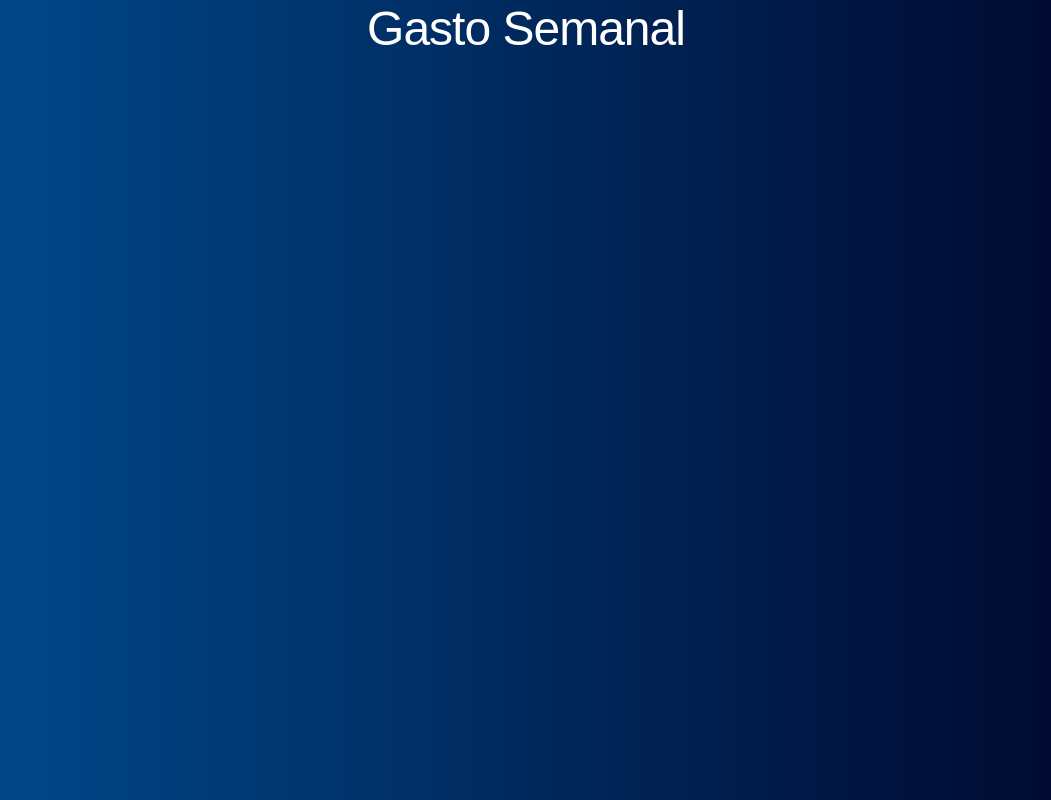
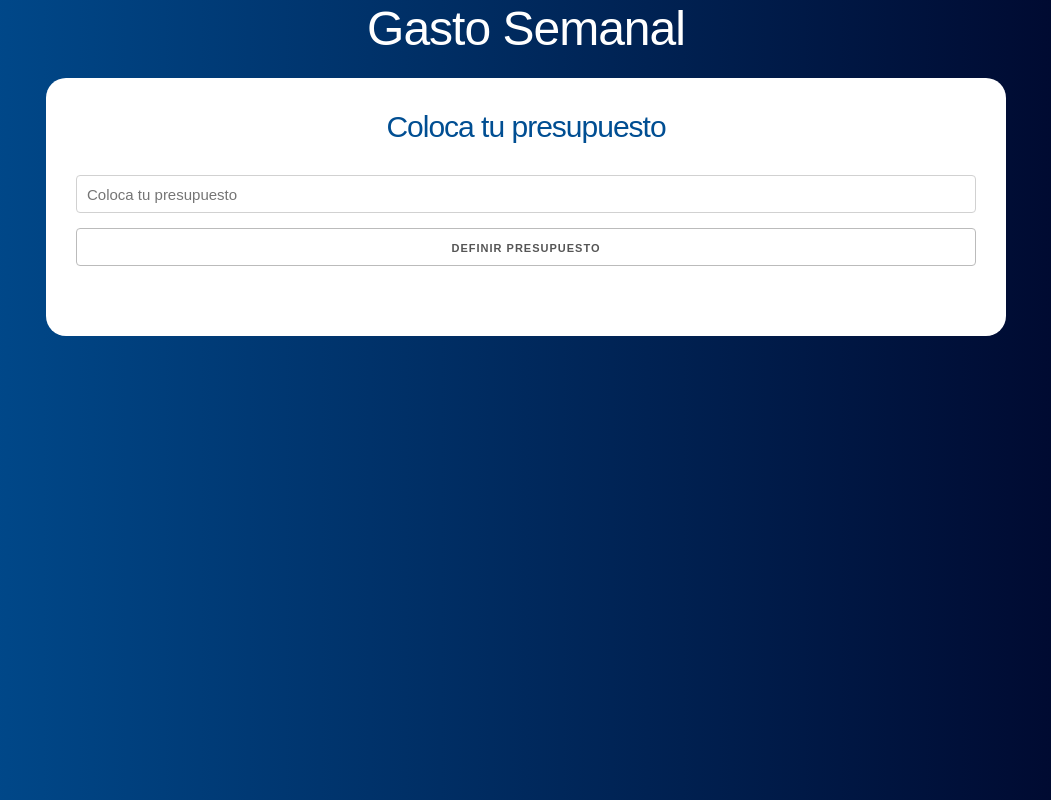
Before and after one commit to Fern4ndox/PresupuestoReact, a React (Create React App) app: page / in a window 1280 px wide. Shown: the whole page, without its empty margins (114-1165 px from the left). Built offline with nearby package versions, Linux system fonts and the light colour scheme.

Commit message:
Validación de Datos

```diff
--- a/src/App.js
+++ b/src/App.js
@@ -1,9 +1,19 @@
 import React from 'react';
+import Pregunta from './components/Pregunta'
 
 
 function App() {
   return (
-   <h1>Gasto Semanal</h1>
+    <div className="container">
+      <h1>Gasto Semanal</h1>
+      <div className="contenido-principal contenido">
+      <Pregunta>
+
+
+      </Pregunta>
+      </div>
+    </div>
+
   );
 }
 
--- a/src/components/Pregunta.js
+++ b/src/components/Pregunta.js
@@ -1,14 +1,36 @@
-import React,{Fragment} from 'react';
+import React,{Fragment, useState} from 'react';
 
 const Pregunta = () => {
-    <Fragment>
+    //State Error
+    const [cantidad, guardarCantidad] = useState(0);
+    const [error, guardarError]=useState(false);
+    //Función lee presupuesto
+    const definirPresupuesto =e=>{
+        guardarCantidad(parseInt(e.target.value, 10))
+    }
+    //Submit Presupuesto
+    const agregarPresupuesto =e=>{
+        e.preventDefault();
+         //Validación
+         if(cantidad<1 || isNaN(cantidad))
+         {
+             guardarError(true)
+             return;
+         }
 
+         guardarError(false)
+    }
+    return(<Fragment>
         <h2>Coloca tu presupuesto</h2>
-    <form>
+
+        <form
+        onSubmit={agregarPresupuesto}
+        >
             <input
             type="number"
             className="u-full-width"
             placeholder="Coloca tu presupuesto"
+            onChange={definirPresupuesto}
             />
             <input
             type="submit"
@@ -16,6 +38,7 @@ const Pregunta = () => {
             value="Definir presupuesto"/>
         </form>
         </Fragment>
+        )
 }
 
 export default Pregunta;
```
Lines whose indentation alone changed are shown as unchanged.
